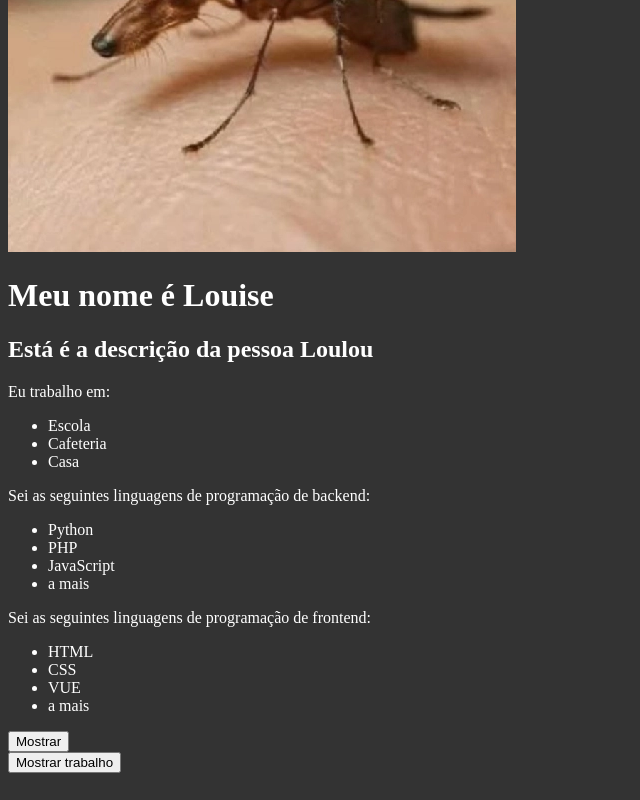
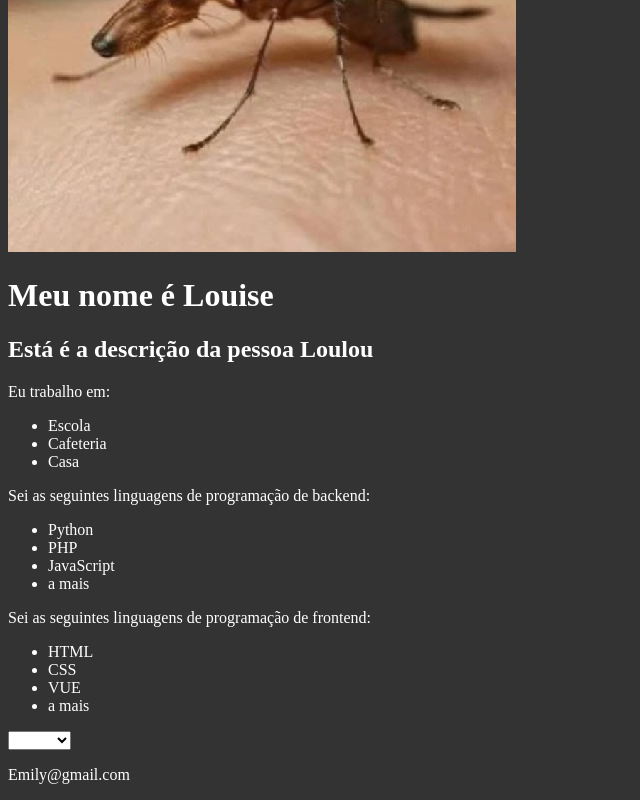
Before and after one commit to Emylouly/Vue3, a Vue app in the folder 4_vue_lifecycle/: page / in a window 1280 px wide. Shown: the part 1189-1989 px from the top of the page, without its empty margins (0-640 px from the left). Built offline with nearby package versions, Linux system fonts and the light colour scheme.

Commit message:
Update Email.vue

```diff
--- a/4_vue_lifecycle/src/components/Email.vue
+++ b/4_vue_lifecycle/src/components/Email.vue
@@ -1,14 +1,10 @@
 <template>
     <div>
-        <div>
-        <button @click="showEmail">Mostrar</button>
-        </div>
-        <p v-show="mostrar">{{ email }}</p>
-
-        <div>
-            <button @click="showTrabalho">{{ textoBotao }}</button>
-        </div>
-        <p v-show="mostrar2">{{ trabalho }}</p>
+        <select v-model="mostrar">
+            <option :value="true">Mostra</option>
+            <option :value="false">Some</option>
+        </select>
+        <p>{{ email }}</p>
     </div>
 </template>
 
@@ -16,33 +12,8 @@
 
 export default {
     name:'Email',
-    props: {
+    props:{
         email: String,
-        trabalho: String,
-    },
-    data(){
-        return{
-            mostrar: false,
-            mostrar2: false,
-            textoBotao: 'Mostrar trabalho',
-        }
-    },
-    methods:{
-        showEmail(){
-            console.log("Foi"),
-            this.mostrar = !this.mostrar;
-        },
-
-        showTrabalho(){
-            console.log("Rapaz"),
-            this.mostrar2 = !this.mostrar2;
-            if(!this.mostrar2){
-                this.textoBotao = 'Mostrar trabalho'
-            }
-            else{
-                this.textoBotao = 'Esconder Trabalho'
-            }
-        }
     }
 }
 </script>
```
